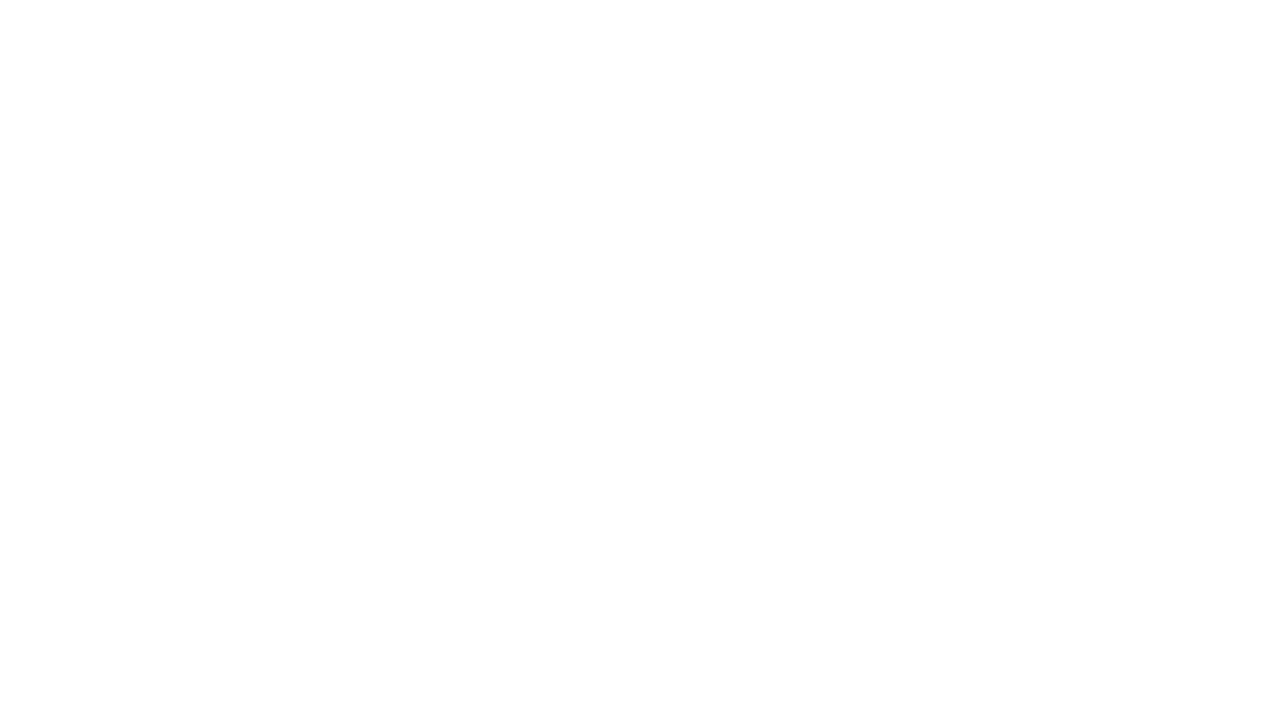
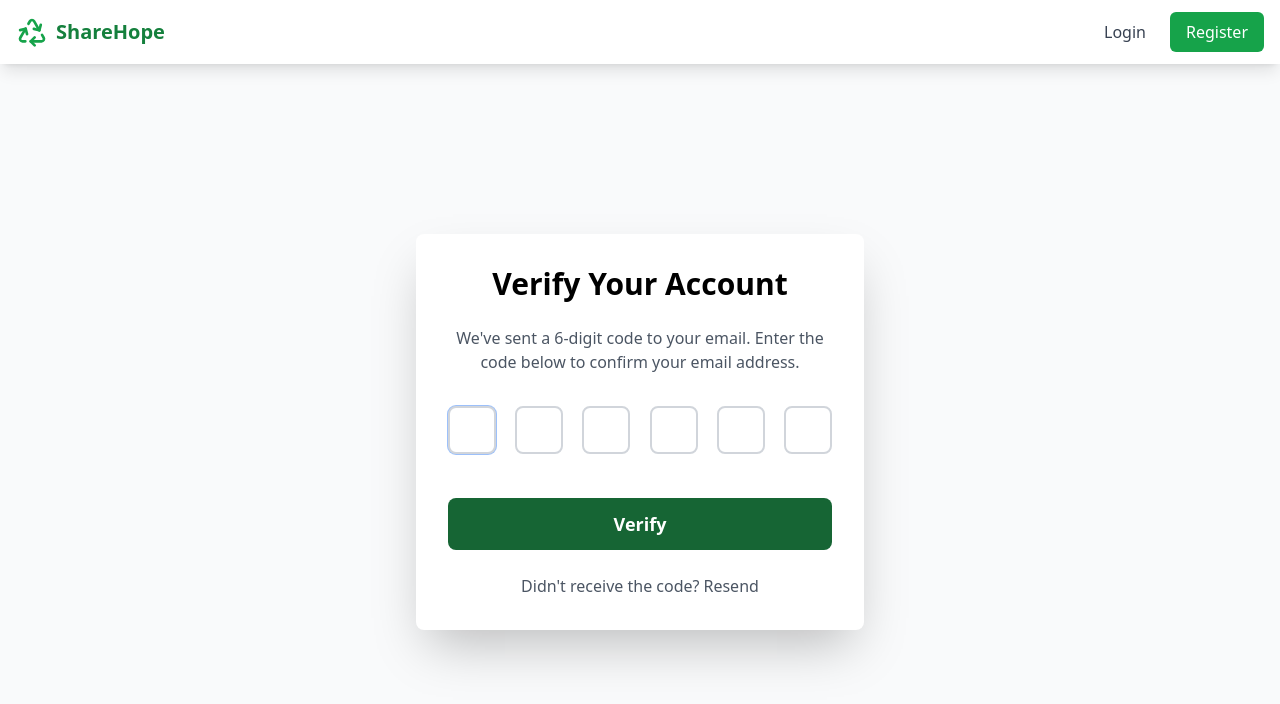
Before and after one commit to Abdulbasit110/sharehope, a React (Vite) app: page /register/verification in a window 1280 px wide. Before the commit this address had no page. Shown: the top 704 px of the page. Built offline with nearby package versions, Linux system fonts and the light colour scheme.

Commit message:
Update API base URL, add toast notifications, and implement OTP verification page

```diff
--- a/package.json
+++ b/package.json
@@ -36,6 +36,7 @@
     "react-dom": "^18.3.1",
     "react-hook-form": "^7.50.1",
     "react-router-dom": "^6.22.1",
+    "react-toastify": "^11.0.3",
     "tailwind-merge": "^2.2.1",
     "tailwindcss-animate": "^1.0.7",
     "zod": "^3.22.4",
--- a/src/App.tsx
+++ b/src/App.tsx
@@ -16,6 +16,7 @@ import Layout from './components/Layout';
 import NgoRegistration from './components/NgoRegistration';
 import DonorRegistration from './components/DonorRegistration';
 import About from './components/About';
+import VerificationPage from './pages/Verifcation';
 
 const queryClient = new QueryClient();
 
@@ -30,6 +31,7 @@ function App() {
             <Route path="registration" element={<Registration/>} />
             <Route path="register/ngo" element={<NgoRegistration/>} />
             <Route path="register/donor" element={<DonorRegistration/>} />
+            <Route path="register/verification" element={<VerificationPage />} />
             <Route path="About" element={<About/>} />
 
             {/* Protected User Routes */}
--- a/src/components/Layout.tsx
+++ b/src/components/Layout.tsx
@@ -1,4 +1,5 @@
 import { Outlet } from 'react-router-dom';
+import { ToastContainer } from "react-toastify"
 import Navbar from './Navbar';
 
 export default function Layout() {
@@ -8,6 +9,7 @@ export default function Layout() {
       <main className="container mx-auto py-8">
         <Outlet />
       </main>
+      <ToastContainer autoClose={1500} />
     </div>
   );
 }
--- a/src/components/NgoRegistration.tsx
+++ b/src/components/NgoRegistration.tsx
@@ -1,7 +1,7 @@
-import React from 'react';
 import { useForm } from 'react-hook-form';
 import { zodResolver } from '@hookform/resolvers/zod';
 import { z } from 'zod';
+import { axiosInstance } from '../lib/axios';
 
 const ngoSchema = z.object({
   name: z.string().min(3, 'Name must be at least 3 characters long').max(100, 'Name cannot exceed 100 characters'),
@@ -28,9 +28,15 @@ function NgoRegistration() {
     resolver: zodResolver(ngoSchema),
   });
 
-  const onSubmit = (data: NgoForm) => {
-    console.log('NGO Registration Data:', data);
-    // Handle form submission (e.g., send to API)
+  const onSubmit = async (data: NgoForm) => {
+    try {
+      console.log('NGO Registration Data:', data);
+      const res = await axiosInstance.post("/ngo/register", data);
+      console.log('NGO Registration Response:', res.data);
+      // Handle form submission (e.g., send to API)
+    } catch (error) {
+      console.error('NGO Registration Error:', error);
+    }
   };
 
   return (
--- a/src/lib/axios.ts
+++ b/src/lib/axios.ts
@@ -1,6 +1,6 @@
 import axios from "axios";
 
 export const axiosInstance = axios.create({
-    baseURL: "http://localhost:5000/api",
+    baseURL: "http://localhost:4000/api/v1",
     withCredentials: true,
 })
--- a/src/pages/Login.tsx
+++ b/src/pages/Login.tsx
@@ -1,3 +1,4 @@
+// @ts-nocheck
 import { useState } from 'react';
 import { Link, useNavigate } from 'react-router-dom';
 import { useForm } from 'react-hook-form';
@@ -6,6 +7,8 @@ import { z } from 'zod';
 import { Loader2 } from 'lucide-react';
 import { useAuthStore } from '../store/auth';
 import image from '../assets/images/clothing-donation.jpg';
+import { axiosInstance } from '../lib/axios';
+import { toast } from 'react-toastify';
 
 const loginSchema = z.object({
   email: z.string().email('Invalid email address'),
@@ -30,18 +33,13 @@ export default function Login() {
   const onSubmit = async (data: LoginForm) => {
     setIsLoading(true);
     try {
-      const response = await fetch('/api/auth/login', {
-        method: 'POST',
-        headers: { 'Content-Type': 'application/json' },
-        body: JSON.stringify(data),
-      });
+      const response = await axiosInstance.post("/users/login", data);
+      console.log("response ==>", response);
 
-      if (!response.ok) throw new Error('Login failed');
-
-      const { user, token } = await response.json();
       setAuth(user, token);
       navigate(user.role === 'admin' ? '/admin' : '/dashboard');
     } catch (error) {
+      toast.error(error?.response?.data?.message);
       console.error('Login error:', error);
     } finally {
       setIsLoading(false);
--- /dev/null
+++ b/src/pages/Verifcation.tsx
@@ -0,0 +1,85 @@
+import type React from "react";
+import { useState, useRef, useEffect } from "react";
+import { axiosInstance } from "../lib/axios";
+
+const VerificationPage: React.FC = () => {
+    const [otp, setOtp] = useState<string[]>(new Array(6).fill(""));
+    const inputRefs = useRef<(HTMLInputElement | null)[]>([]);
+
+    useEffect(() => {
+        inputRefs.current[0]?.focus();
+    }, []);
+
+    const handleChange = (element: HTMLInputElement, index: number) => {
+        if (isNaN(Number(element.value))) return false;
+
+        setOtp([...otp.map((d, idx) => (idx === index ? element.value : d))]);
+
+        if (element.nextSibling && element.value !== "") {
+            (element.nextSibling as HTMLInputElement).focus();
+        }
+    };
+
+    const handleKeyDown = (e: React.KeyboardEvent<HTMLInputElement>, index: number) => {
+        if (e.key === "Backspace" && !otp[index] && index > 0) {
+            inputRefs.current[index - 1]?.focus();
+        }
+    };
+
+    const handleSubmit = async (e: React.FormEvent<HTMLFormElement>) => {
+        try {
+            e.preventDefault();
+            const otpString = otp.join("");
+            const res = await axiosInstance.post("/")
+
+        } catch (error) {
+            console.error("Error verifying OTP:", error);
+        }
+    };
+
+    const isButtonDisabled = otp.some((value) => value === "");
+
+    return (
+        <div className="min-h-screen flex items-center justify-center bg-custom-green">
+            <div className="bg-white p-8 rounded-lg shadow-2xl w-full max-w-md">
+                <h1 className="text-3xl font-bold text-center text-custom-green mb-6">Verify Your Account</h1>
+                <p className="text-gray-600 text-center mb-8">
+                    We've sent a 6-digit code to your email. Enter the code below to confirm your email address.
+                </p>
+                <form onSubmit={handleSubmit} className="space-y-6">
+                    <div className="flex justify-between mb-5">
+                        {otp.map((data, index) => (
+                            <input
+                                key={index}
+                                type="text"
+                                maxLength={1}
+                                ref={(input) => (inputRefs.current[index] = input)}
+                                value={data}
+                                onChange={(e) => handleChange(e.target, index)}
+                                onKeyDown={(e) => handleKeyDown(e, index)}
+                                className="w-12 h-12 border-2 rounded-lg text-center text-xl font-semibold text-custom-green border-gray-300 focus:border-custom-green focus:outline-none focus:ring-1 focus:ring-custom-green"
+                            />
+                        ))}
+                    </div>
+                    <button
+                        type="submit"
+                        className="w-full bg-green-800 text-white py-3 rounded-lg text-lg font-semibold hover:bg-green-600 focus:outline-none focus:ring-2 focus:ring-custom-green focus:ring-offset-2 transition duration-200 ease-in-out"
+                        disabled={isButtonDisabled}
+                    >
+                        Verify
+                    </button>
+                </form>
+                <div className="mt-6 text-center">
+                    <p className="text-gray-600">
+                        Didn't receive the code?
+                        <button className="text-custom-green hover:underline ml-1 font-medium focus:outline-none">
+                            Resend
+                        </button>
+                    </p>
+                </div>
+            </div>
+        </div>
+    );
+};
+
+export default VerificationPage;
```
Also changed, not shown: src/components/DonorRegistration.tsx (+55 -13 lines), 2 other files (tests, documents, lock files or other folders).
